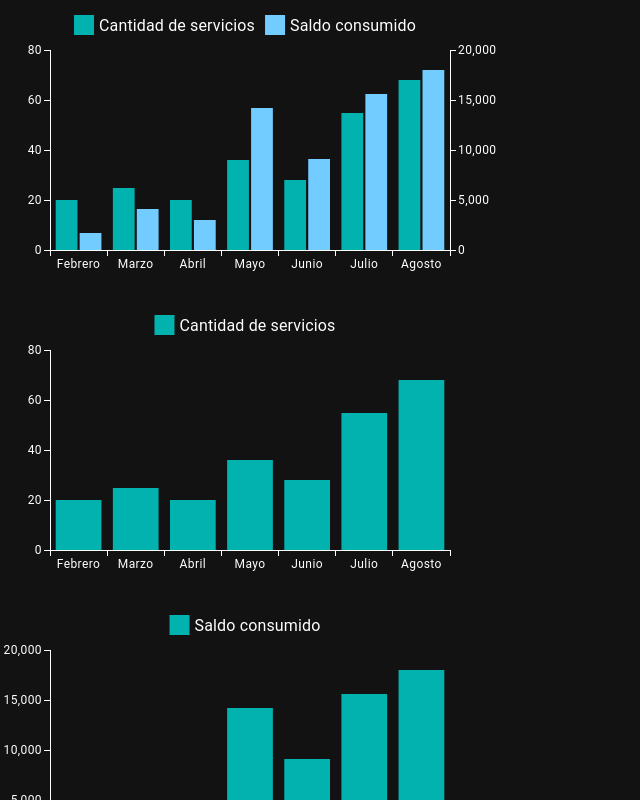
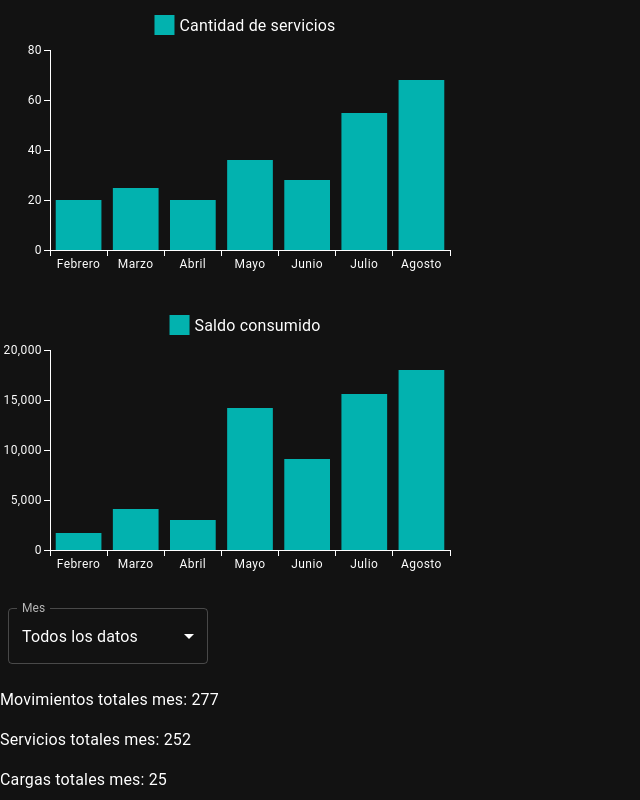
Before and after one commit to fabio2100/movimientossube, a React (Create React App) app: page / in a window 1280 px wide. Shown: the top 800 px of the page, without its empty margins (0-640 px from the left). Built offline with nearby package versions, Linux system fonts and the light colour scheme.

Commit message:
nuevos datos

```diff
--- a/src/components/main.js
+++ b/src/components/main.js
@@ -21,6 +21,7 @@ import { useEffect, useState } from "react";
   }*/
 
 export default function Main() {
+  const [isScrolling, setIsScrolling] = useState(false);
   const [mes, setMes] = useState("all");
   const [mesProvisorioTotales, setMesProvisorioTotales] = useState([]);
   const [infoTotales, setInfoTotales] = useState([]);
@@ -200,28 +201,7 @@ export default function Main() {
 
   return (
     <>
-      <BarChart
-        width={500}
-        height={300}
-        dataset={infoTotales}
-        series={[
-          {
-            dataKey: "cantidad",
-            label: "Cantidad de servicios",
-            id: "pvId",
-            yAxisId: "leftAxisId",
-          },
-          {
-            dataKey: "saldoConsumido",
-            label: "Saldo consumido",
-            id: "uvId",
-            yAxisId: "rightAxisId",
-          },
-        ]}
-        xAxis={[{ scaleType: "band", dataKey: "nombre" }]}
-        yAxis={[{ id: 'leftAxisId' }, { id: 'rightAxisId' }]}
-        rightAxis="rightAxisId"
-      />
+
       <BarChart
         width={500}
         height={300}
@@ -235,7 +215,7 @@ export default function Main() {
         width={500}
         height={300}
         dataset={infoTotales}
-        series={[{ dataKey: "saldoConsumido", label: "Saldo consumido" }]}
+        series={[{ dataKey: "saldoConsumido", label: "Saldo consumido" ,valueFormatter: item => `$ ${item}` }]}
         xAxis={[{ scaleType: "band", dataKey: "nombre" }]}
       />
 
```
